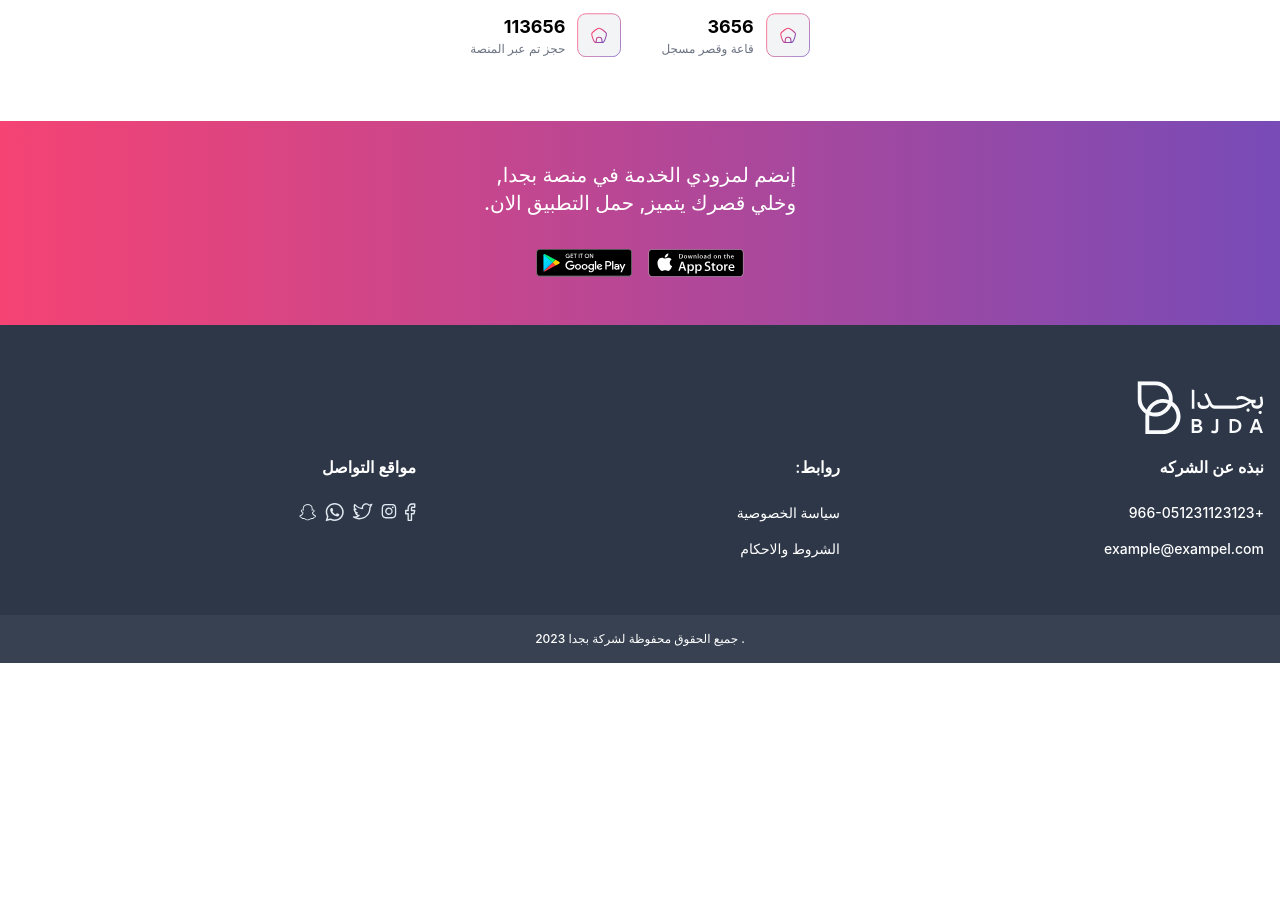
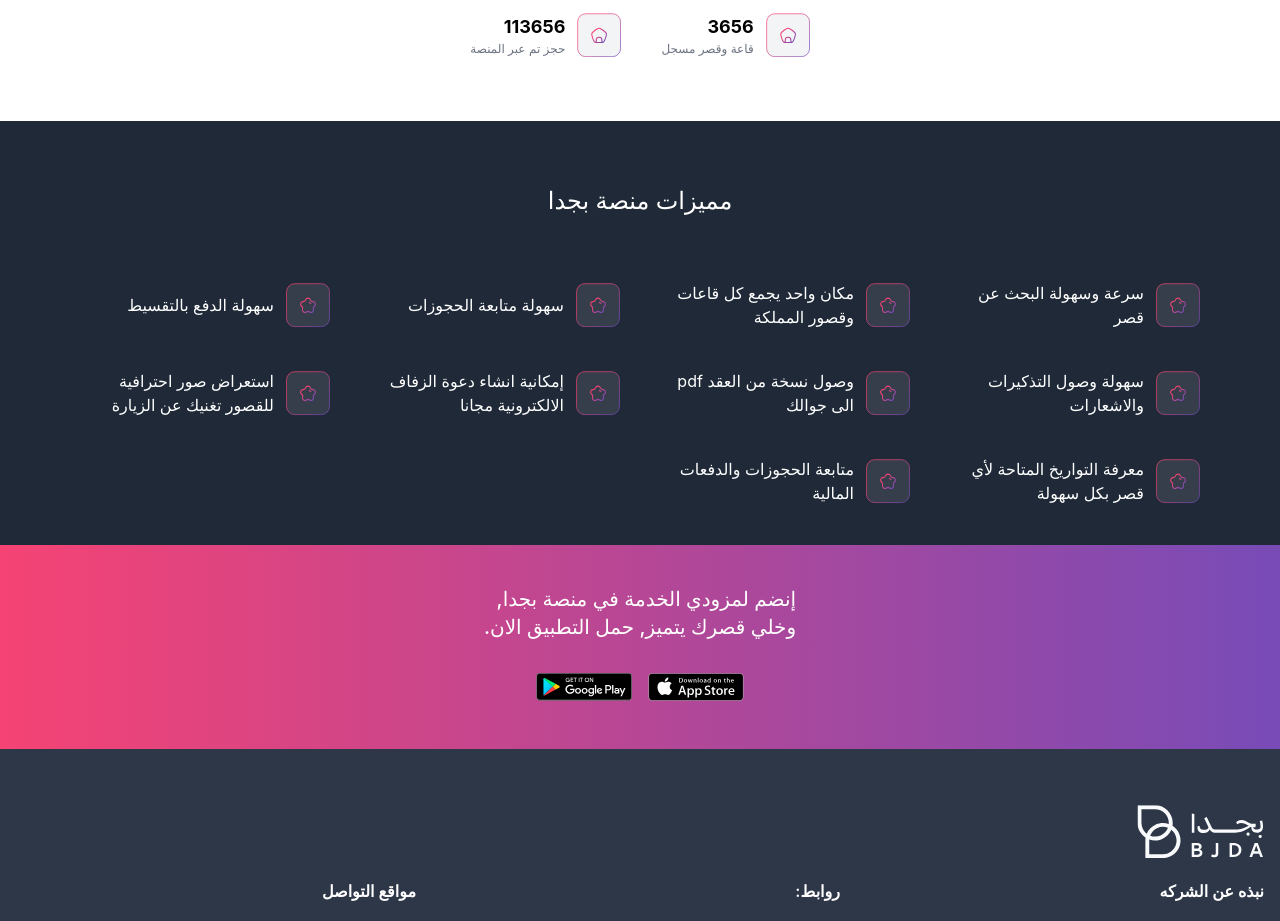
Before and after one commit to HamadBakeel/BGDA, a website: page index.html in a window 1280 px wide. Shown: the part 880-1801 px from the top of the page. Before the commit the page ends 1543 px from the top, so only its background shows below. Drawn offline with nearby package versions, Linux system fonts and the light colour scheme.

Commit message:
feat: features section

```diff
--- a/index.html
+++ b/index.html
@@ -128,8 +128,77 @@
           </div>
         </div>
       </div>
+    </section>
 
+    <!-- Features section -->
+    <section class="pt-16 px-8 md:px-20 pb-10 bg-[#1F2937]">
+      <h2 class="text-2xl font-medium text-center text-white mb-16">
+          مميزات منصة بجدا
+      </h2>
+      <div class="grid grid-cols-1 md:grid-cols-3 lg:grid-cols-4 gap-10 flex-wrap justify-center">
+        <div class="flex gap-3 col-span-1">
+          <img src="assets/images/feature-star-icon.svg" alt="" class="w-11">
+          <div class="flex items-center">
+            <p class="font-base text-base text-white">سرعة وسهولة البحث عن قصر</p>
+          </div>
+        </div>
+        <div class="flex gap-3 col-span-1">
+          <img src="assets/images/feature-star-icon.svg" alt="" class="w-11">
+          <div class="flex items-center">
+            <p class="font-base text-base text-white">مكان واحد يجمع كل قاعات وقصور المملكة</p>
+          </div>
+        </div>
+        <div class="flex gap-3 col-span-1">
+          <img src="assets/images/feature-star-icon.svg" alt="" class="w-11">
+          <div class="flex items-center">
+            <p class="font-base text-base text-white">سهولة متابعة الحجوزات</p>
+          </div>
+        </div>
+        <div class="flex gap-3 col-span-1">
+          <img src="assets/images/feature-star-icon.svg" alt="" class="w-11">
+          <div class="flex items-center">
+            <p class="font-base text-base text-white">سهولة الدفع بالتقسيط</p>
+          </div>
+        </div>
+        <div class="flex gap-3 col-span-1">
+          <img src="assets/images/feature-star-icon.svg" alt="" class="w-11">
+          <div class="flex items-center">
+            <p class="font-base text-base text-white">سهولة وصول التذكيرات والاشعارات</p>
+          </div>
+        </div>
+        <div class="flex gap-3 col-span-1">
+          <img src="assets/images/feature-star-icon.svg" alt="" class="w-11">
+          <div class="flex items-center">
+            <p class="font-base text-base text-white">وصول نسخة من العقد pdf الى جوالك</p>
+          </div>
+        </div>
+        <div class="flex gap-3 col-span-1">
+          <img src="assets/images/feature-star-icon.svg" alt="" class="w-11">
+          <div class="flex items-center">
+            <p class="font-base text-base text-white">إمكانية انشاء دعوة الزفاف الالكترونية مجانا</p>
+          </div>
+        </div>
+        <div class="flex gap-3 col-span-1">
+          <img src="assets/images/feature-star-icon.svg" alt="" class="w-11">
+          <div class="flex items-center">
+            <p class="font-base text-base text-white">استعراض صور احترافية للقصور تغنيك عن الزيارة</p>
+          </div>
+        </div>
+        <div class="flex gap-3 col-span-1">
+          <img src="assets/images/feature-star-icon.svg" alt="" class="w-11">
+          <div class="flex items-center">
+            <p class="font-base text-base text-white">معرفة التواريخ المتاحة لأي قصر بكل سهولة</p>
+          </div>
+        </div>
+        <div class="flex gap-3 col-span-1">
+          <img src="assets/images/feature-star-icon.svg" alt="" class="w-11">
+          <div class="flex items-center">
+            <p class="font-base text-base text-white">متابعة الحجوزات والدفعات المالية</p>
+          </div>
+        </div>
+      </div>
     </section>
+
 
     <!-- Download app section -->
     <section
```
Also changed, not shown: assets/images/feature-star-icon.svg (added), dist/output.css.
